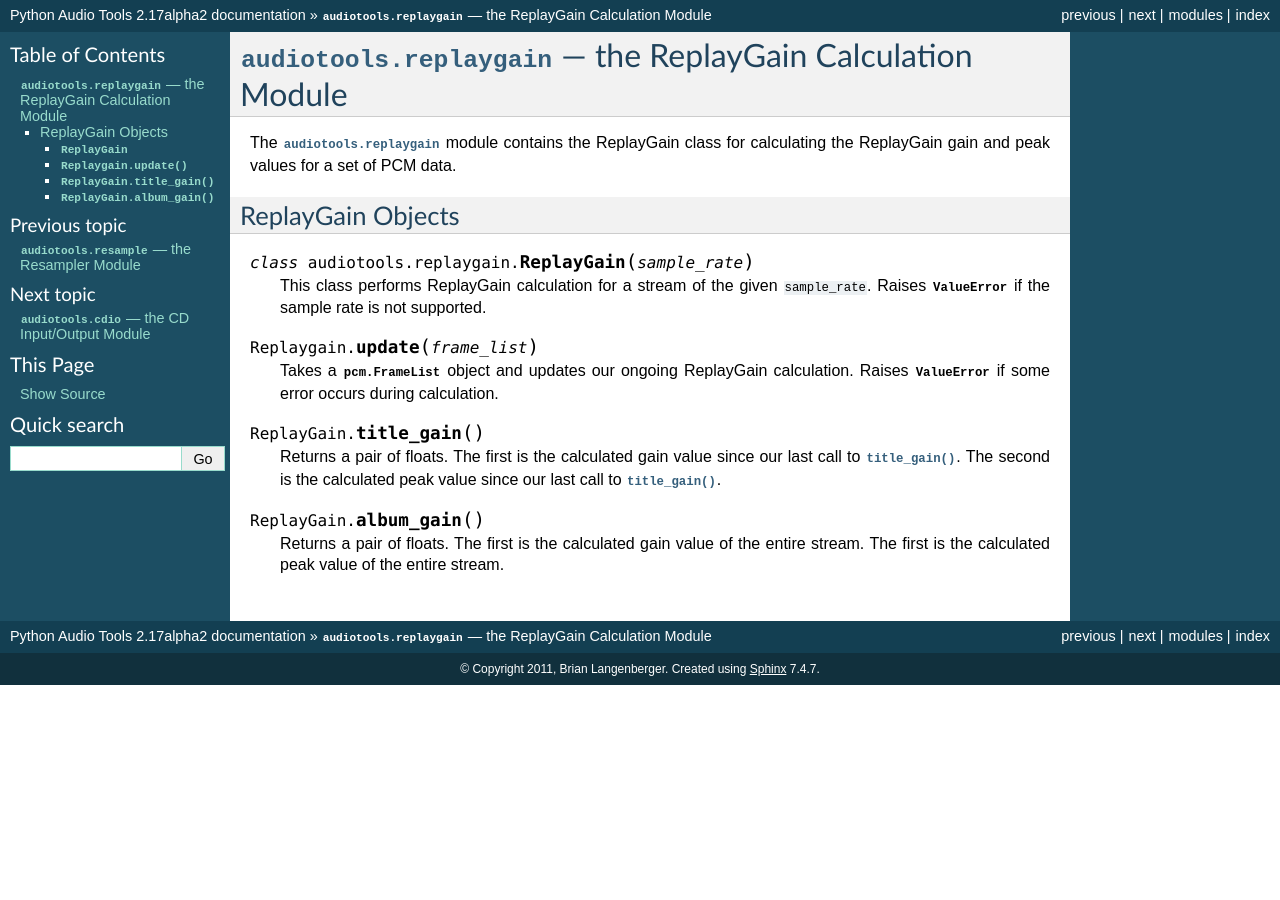
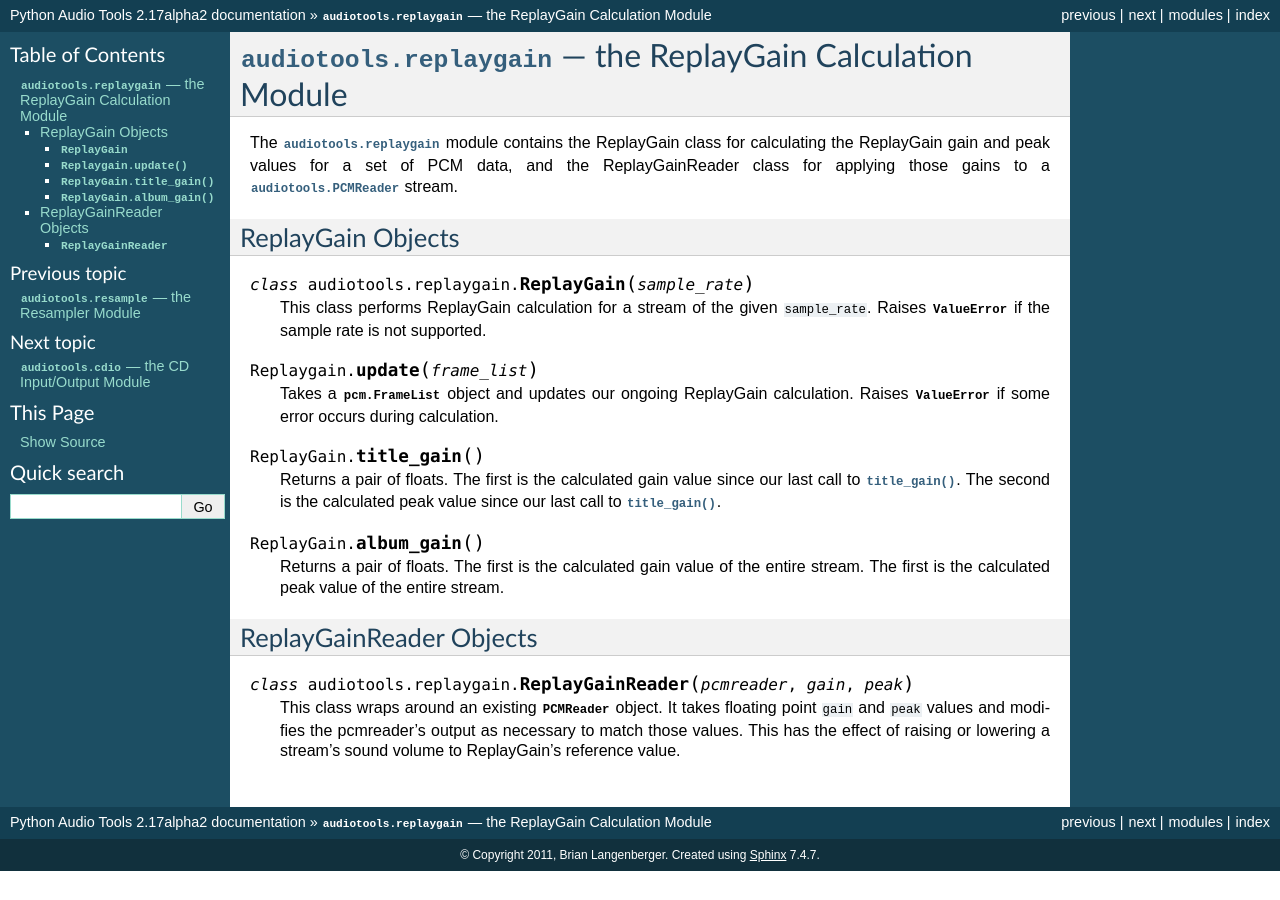
Before and after one commit to tuffy/python-audio-tools, a Sphinx documentation site: the page built from docs/programming/source/audiotools_replaygain.rst, in a window 1280 px wide. Built offline with Sphinx 7.4.7, drawn with Linux system fonts in a browser that asks for light colours.

Commit message:
Convert references to audiotools.ReplayGainReader.
Update documentation, placing ReplayGainReader in audiotools.replaygain

```diff
--- a/docs/programming/source/audiotools_replaygain.rst
+++ b/docs/programming/source/audiotools_replaygain.rst
@@ -2,13 +2,14 @@
 ==================================================================
 
 .. module:: audiotools.replaygain
-   :synopsis: a Module for Calculating ReplayGain Values
+   :synopsis: a Module for Calculating and Applying ReplayGain Values
 
 
 
 The :mod:`audiotools.replaygain` module contains the ReplayGain
 class for calculating the ReplayGain gain and peak values for a set of
-PCM data.
+PCM data, and the ReplayGainReader class for applying those
+gains to a :class:`audiotools.PCMReader` stream.
 
 ReplayGain Objects
 ------------------
@@ -38,3 +39,15 @@ ReplayGain Objects
    Returns a pair of floats.
    The first is the calculated gain value of the entire stream.
    The first is the calculated peak value of the entire stream.
+
+ReplayGainReader Objects
+------------------------
+
+.. class:: ReplayGainReader(pcmreader, gain, peak)
+
+   This class wraps around an existing :class:`PCMReader` object.
+   It takes floating point ``gain`` and ``peak`` values
+   and modifies the pcmreader's output as necessary
+   to match those values.
+   This has the effect of raising or lowering a stream's sound volume
+   to ReplayGain's reference value.
```
Also changed, not shown: docs/programming/source/audiotools.rst (+0 -11 lines), 3 other files.
